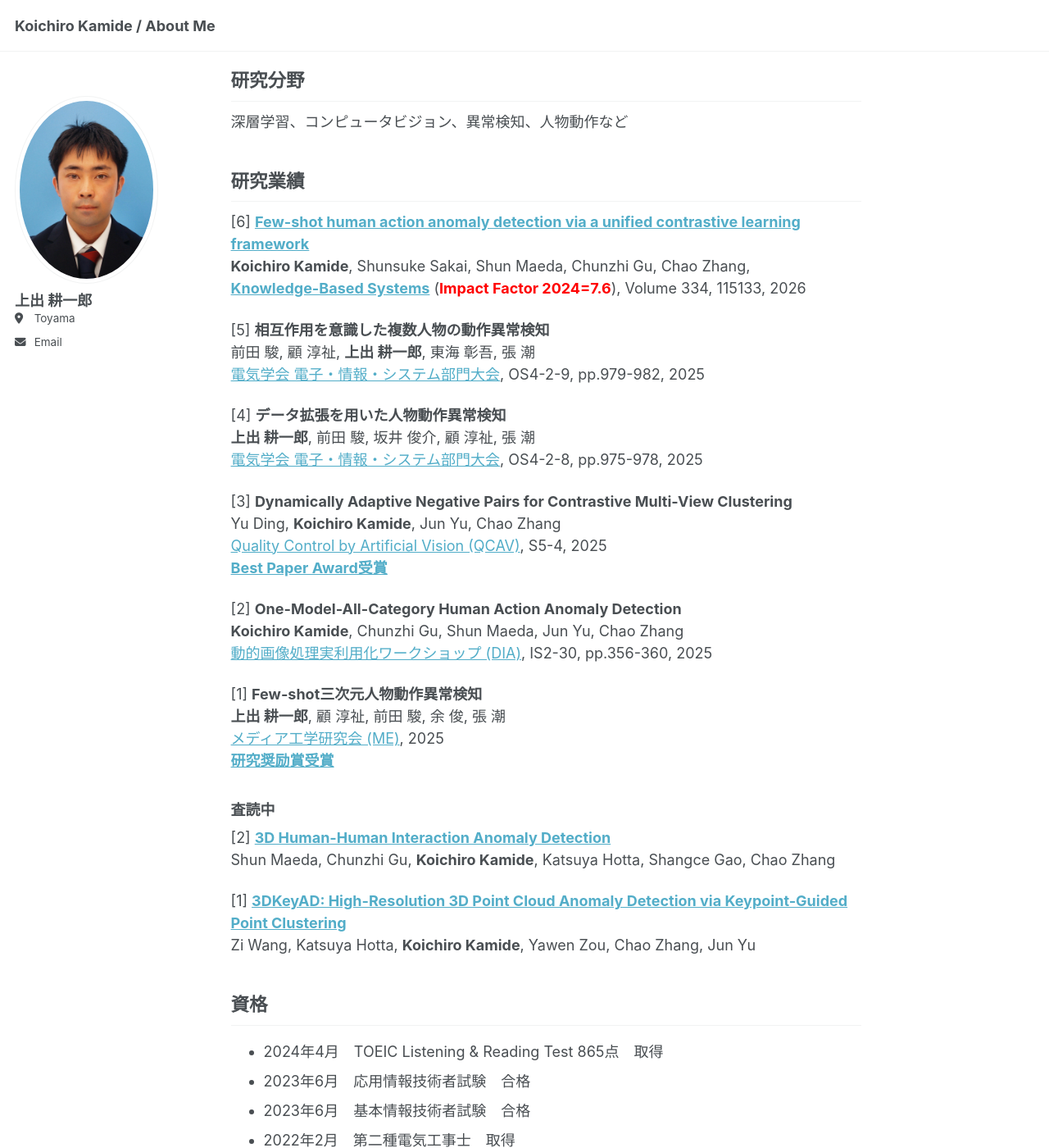
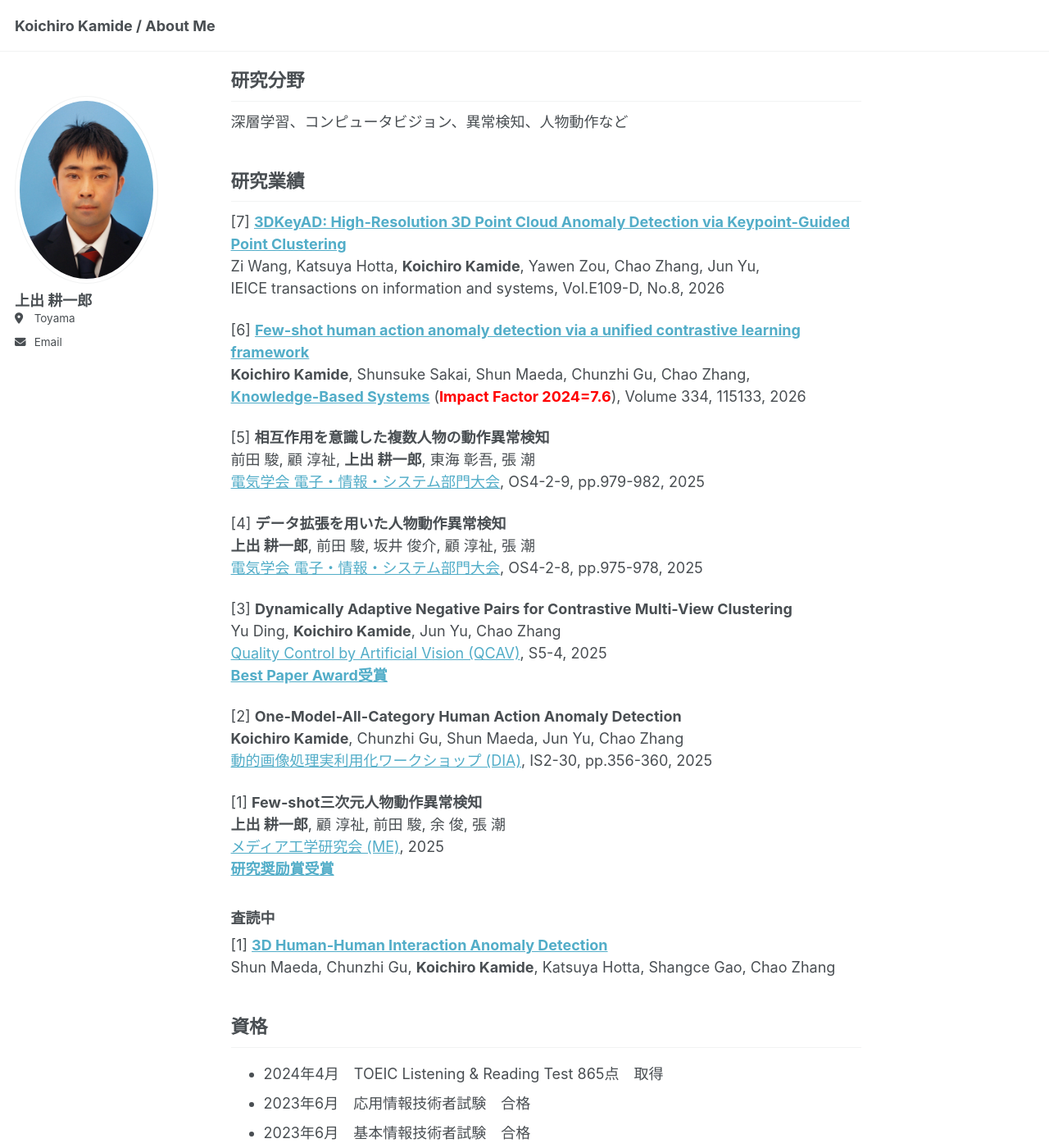
Before and after one commit to koichiro-kamide/koichiro-kamide.github.io, a Jekyll site: the page built from _pages/about.md, in a window 1280 px wide and 1400 px high, scrolled down 321 px. Shown: the whole window at 82% size. Built offline with Jekyll 4.4.1, drawn with Linux system fonts in a browser that asks for light colours; part of the change alters nothing that is shown.

Commit message:
Update about.md

```diff
--- a/_pages/about.md
+++ b/_pages/about.md
@@ -39,6 +39,10 @@ redirect_from:
 
 
 ## 研究業績
+[7] [**3DKeyAD: High-Resolution 3D Point Cloud Anomaly Detection via Keypoint-Guided Point Clustering**](https://github.com/bigbearbear520/3DKeyAD)
+Zi Wang, Katsuya Hotta, **Koichiro Kamide**, Yawen Zou, Chao Zhang, Jun Yu,
+IEICE transactions on information and systems, Vol.E109-D, No.8, 2026
+
 [6] [**Few-shot human action anomaly detection via a unified contrastive learning framework**](https://www.sciencedirect.com/science/article/pii/S0950705125021689)
 **Koichiro Kamide**, Shunsuke Sakai, Shun Maeda, Chunzhi Gu, Chao Zhang,
 [**Knowledge-Based Systems**](https://www.sciencedirect.com/journal/knowledge-based-systems) (<span style="color: red; ">**Impact Factor 2024=7.6**</span>), Volume 334, 115133, 2026
@@ -67,11 +71,8 @@ Yu Ding, **Koichiro Kamide**, Jun Yu, Chao Zhang
 
 
 ### 査読中
-[2] [**3D Human-Human Interaction Anomaly Detection**](https://arxiv.org/abs/2512.13560)
+[1] [**3D Human-Human Interaction Anomaly Detection**](https://arxiv.org/abs/2512.13560)
 Shun Maeda, Chunzhi Gu, **Koichiro Kamide**, Katsuya Hotta, Shangce Gao, Chao Zhang
-
-[1] [**3DKeyAD: High-Resolution 3D Point Cloud Anomaly Detection via Keypoint-Guided Point Clustering**](https://arxiv.org/abs/2507.13110)
-Zi Wang, Katsuya Hotta, **Koichiro Kamide**, Yawen Zou, Chao Zhang, Jun Yu
 
 
 ## 資格
```
